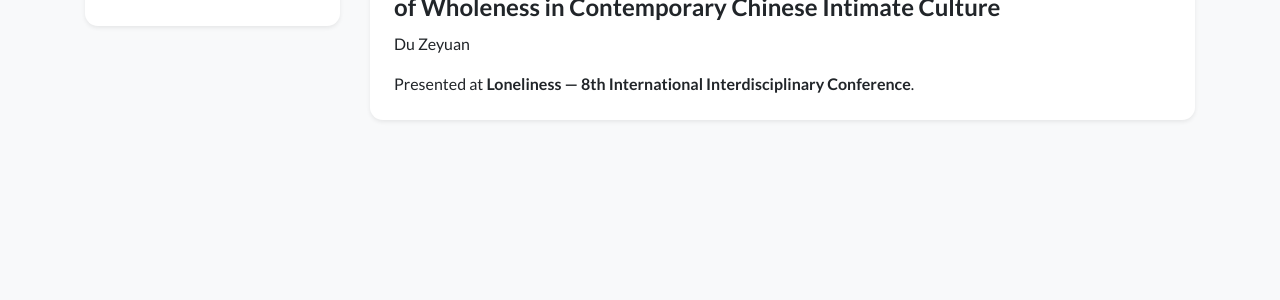
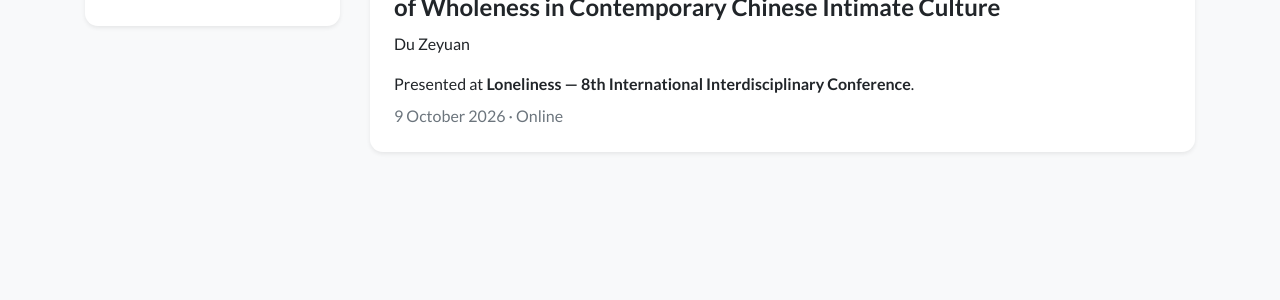
Before and after one commit to duzeyuan6/duzeyuan6.github.io, a Jekyll site: the page built from philosophy.html, in a window 1280 px wide. Shown: the part 426-726 px from the top of the page. Built offline with Jekyll 4.4.1, drawn with Linux system fonts in a browser that asks for light colours; nearby versions of some CDN libraries; a style sheet for code colours, icons or effects is not loaded.

Commit message:
Include conference date and online format

```diff
--- a/philosophy.html
+++ b/philosophy.html
@@ -31,9 +31,10 @@ permalink: /philosophy/
                         The Fear of Incompleteness: Romantic Loss, Loneliness, and the Pursuit of Wholeness in Contemporary Chinese Intimate Culture
                     </h3>
                     <p class="mb-3">Du Zeyuan</p>
-                    <p class="mb-0">
+                    <p class="mb-2">
                         Presented at <strong>Loneliness &mdash; 8th International Interdisciplinary Conference</strong>.
                     </p>
+                    <p class="text-muted mb-0"><time datetime="2026-10-09">9 October 2026</time> &middot; Online</p>
                 </div>
             </article>
         </section>
```
